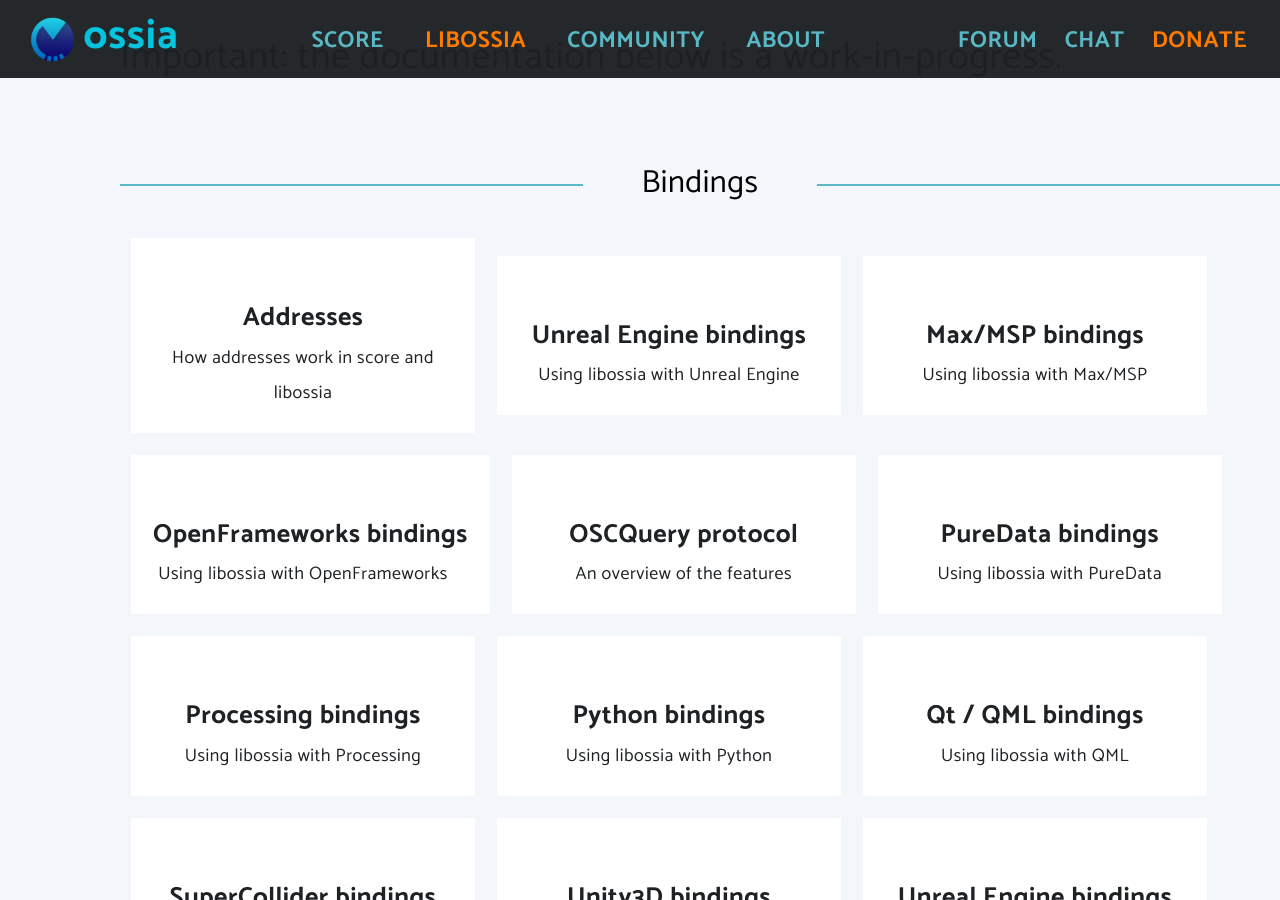
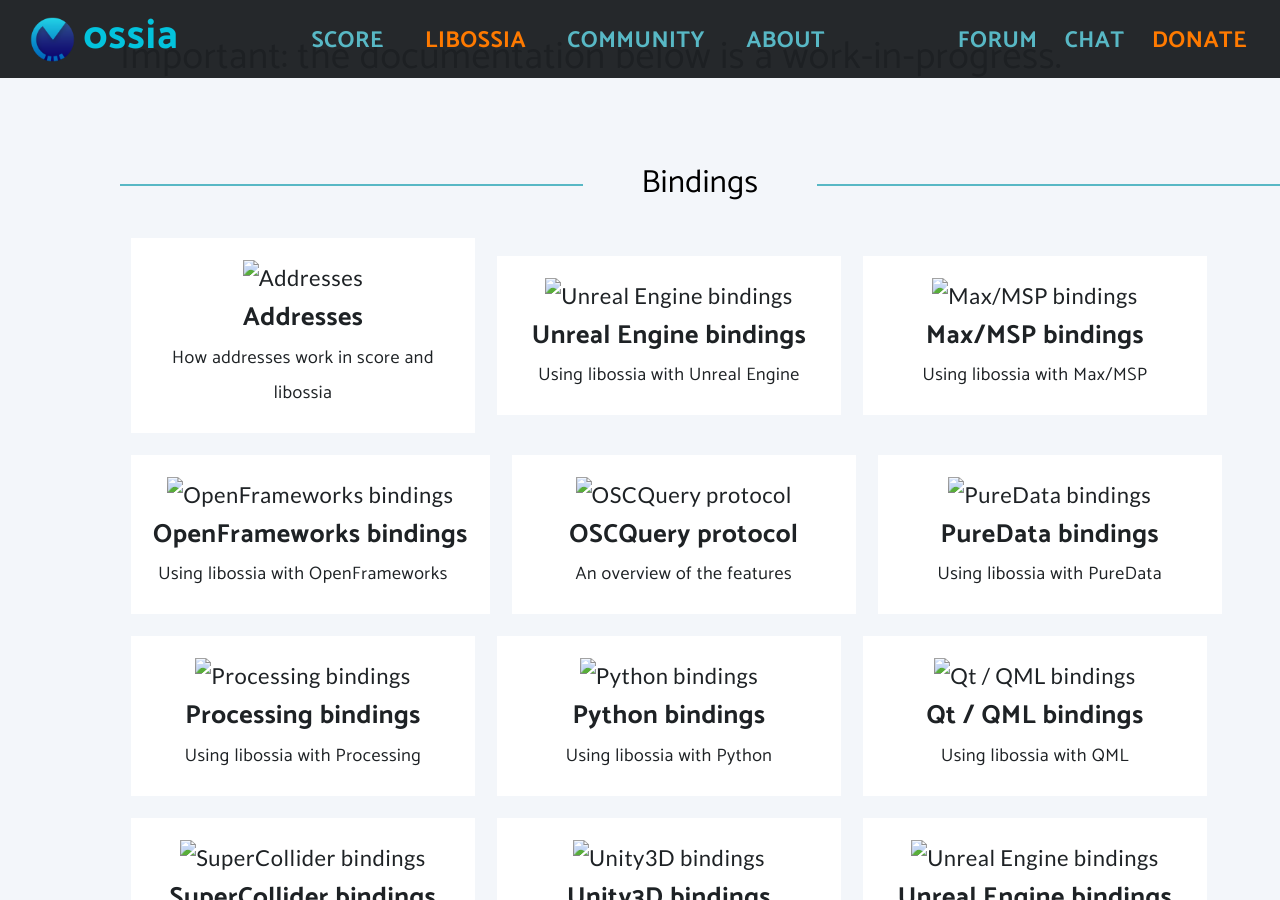
Before and after one commit to thibaudk/ossia.github.io, a Jekyll site: the page built from _pages/libossia-features.md, in a window 1280 px wide and 900 px high, scrolled down 356 px. Built offline with Jekyll 4.4.1, drawn with Linux system fonts in a browser that asks for light colours.

Commit message:
Improve HTML with htmlproofer

```diff
--- a/_includes/footer.html
+++ b/_includes/footer.html
@@ -3,11 +3,11 @@
 
     <h4 class="follow-us">Follow us !</h4>
     <ul class="icons">
-	<li><a href="https://twitter.com/ossia_io" class="icon circle"><img src="/css/images/social_media/Twitter_Social_Icon_Circle_Color.png" width="32px" /></a></li>
-	<li><a href="https://github.com/OSSIA/score" class="icon circle"><img src="/css/images/social_media/GitHub-Mark-Light-64px.png" width="32px" /></a></li>
-	<li><a href="https://vimeo.com/ossia" class="icon circle"><img src="/css/images/social_media/vimeo.png" width="32px" /></a></li>
-	<li><a href="https://www.youtube.com/channel/UCwghQysyNdstRfv8YUPyglw" class="icon circle"><img src="/css/images/social_media/youtube_social_circle_red.png" width="32px" /></a></li>
-	<li><a href="https://www.facebook.com/ossia.io" class="icon circle"><img src="/css/images/social_media/f_logo_RGB-Blue_58.png" width="34px" /></a></li>
+	<li><a href="https://twitter.com/ossia_io" class="icon circle"><img src="/css/images/social_media/Twitter_Social_Icon_Circle_Color.png" width="32px" alt="Twitter" /></a></li>
+	<li><a href="https://github.com/OSSIA/score" class="icon circle"><img src="/css/images/social_media/GitHub-Mark-Light-64px.png" width="32px" alt="GitHub" /></a></li>
+	<li><a href="https://vimeo.com/ossia" class="icon circle"><img src="/css/images/social_media/vimeo.png" width="32px" alt="Vimeo"/></a></li>
+	<li><a href="https://www.youtube.com/channel/UCwghQysyNdstRfv8YUPyglw" class="icon circle"><img src="/css/images/social_media/youtube_social_circle_red.png" width="32px" alt="YouTube"/></a></li>
+	<li><a href="https://www.facebook.com/ossia.io" class="icon circle"><img src="/css/images/social_media/f_logo_RGB-Blue_58.png" width="34px" alt="Facebook"/></a></li>
     </ul>
     <ul class="copyright">
         <li>&copy; ossia 2021</li><li>Design: <a href="https://html5up.net">HTML5 UP</a></li>
--- a/_includes/header.html
+++ b/_includes/header.html
@@ -2,7 +2,7 @@
 	<nav id="nav" style="vertical-align: middle; ">
         <div id="ossia-logo-header" style="margin-left: 1em;" >
             <a id="homebtn" class="home-logo" style="margin: 0;" href="/">
-                <image src="/assets/score-logo.png" height="45px"/>
+                <image src="/assets/score-logo.png" height="45px" alt="score logo"/>
                 <h2 class="software small" style="padding: 0; padding-left: 0.2em;padding-bottom: 0.1em;">ossia</h2>
             </a>
         </div>
--- a/_pages/libossia-features.md
+++ b/_pages/libossia-features.md
@@ -40,9 +40,9 @@
          <div class="features-list">
         {% for post in site.libossia_features %}
                 <a href="{{post.url}}" class="thumbnail" >
-                    <img class="thumbnail-feature" src="/assets/blank.png" alt="" data-echo="{{post.image}}"  width="auto"/>
+                    <img class="thumbnail-feature" src="/assets/blank.png" alt="{{post.title}}" data-echo="{{post.image}}"  width="auto"/>
                     <h1 class="blog-title">{{post.title}} </h1>
-                    <span class="feature-description">{{post.description}} </span>
+                    <span class="feature-description">{{post.description}}</span>
                 </a>
         {% endfor %}
         </div>
```
Also changed, not shown: _pages/score-features.md (+3 -3 lines), _score_features/loop-feature.md (+1 -1 lines), index.html (+7 -7 lines).
